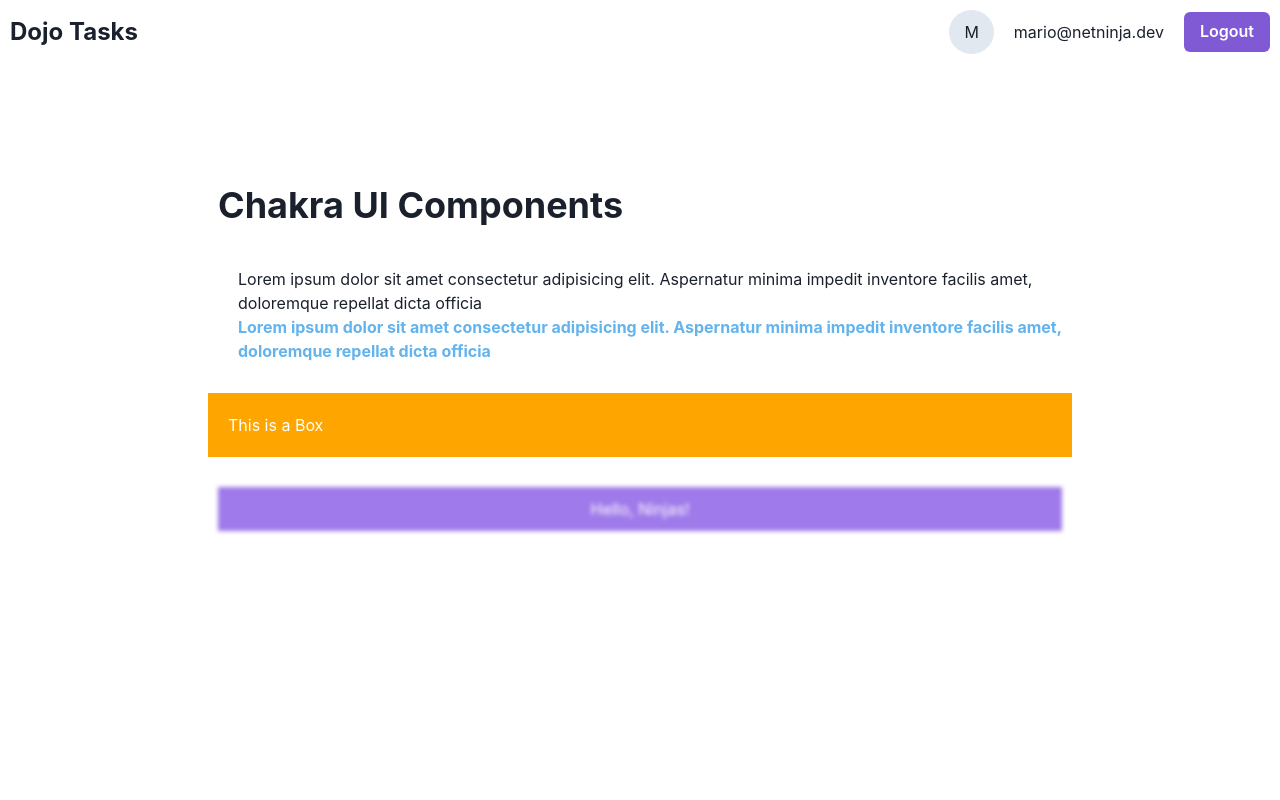
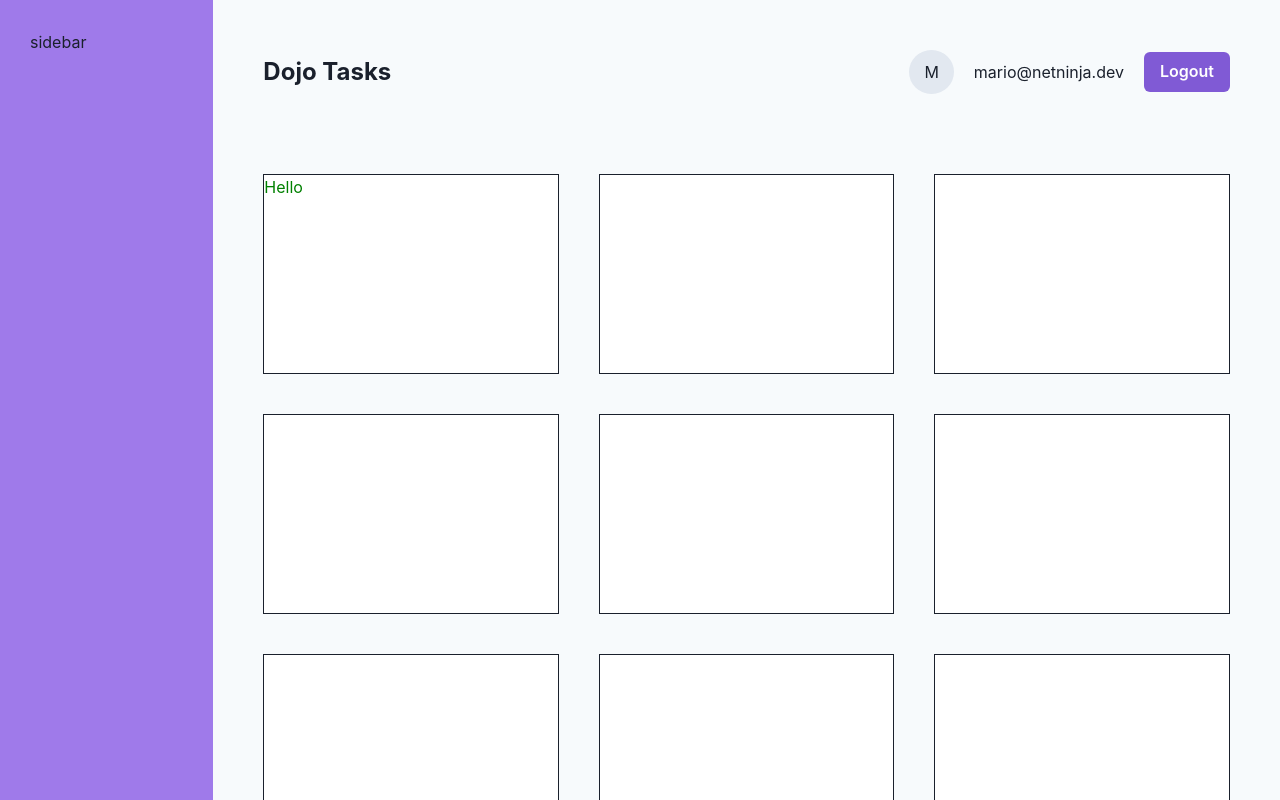
Before and after one commit to iamshaunjp/Chakra-UI-Crash-Course, a React (Vite) app: page / in a window 1280 px wide. Shown: the top 800 px of the page. Built offline with nearby package versions, Linux system fonts and the light colour scheme.

Commit message:
lesson-5

```diff
--- a/src/layouts/RootLayout.jsx
+++ b/src/layouts/RootLayout.jsx
@@ -1,3 +1,4 @@
+import { Grid, GridItem } from "@chakra-ui/react"
 import { Outlet } from "react-router-dom"
 
 // components
@@ -5,9 +6,27 @@ import Navbar from "../components/Navbar"
 
 export default function RootLayout() {
   return (
-    <div>
-      <Navbar />
-      <Outlet />
-    </div>
+    <Grid templateColumns="repeat(6, 1fr)" bg="gray.50">
+      {/* sidebar */}
+      <GridItem
+        as="aside"
+        colSpan={{ base: 6, lg: 2, xl: 1 }}
+        bg="purple.400"
+        minHeight={{ lg: '100vh' }}
+        p={{ base: '20px', lg: '30px' }}
+      >
+        <span>sidebar</span>
+      </GridItem>
+
+      {/* main content & navbar */}
+      <GridItem
+        as="main"
+        colSpan={{ base: 6, lg: 4, xl: 5 }}
+        p="40px"
+      >
+        <Navbar />
+        <Outlet />
+      </GridItem>
+    </Grid>
   )
 }
--- a/src/pages/Dashboard.jsx
+++ b/src/pages/Dashboard.jsx
@@ -1,32 +1,25 @@
-import { Box, Container, Heading, Text } from "@chakra-ui/react";
+import { Box, SimpleGrid, Text } from "@chakra-ui/react";
 
 export default function Dashboard() {
 
-  const boxStyles = {
-    p: "10px",
-    bg: "purple.400",
-    color: "white",
-    m: "10px",
-    textAlign: 'center',
-    ':hover': {
-      color: 'black',
-    },
-    filter: 'blur(2px)'
-  }
+  return (
+    <SimpleGrid p="10px" columns={4} spacing={10} minChildWidth={250}>
+      <Box bg="white" height="200px" border="1px solid">
+        <Text color={{ base: 'pink', md: 'blue', lg: 'green' }}>Hello</Text>
+      </Box>
+      <Box bg="white" height="200px" border="1px solid"></Box>
+      <Box bg="white" height="200px" border="1px solid"></Box>
+      <Box bg="white" height="200px" border="1px solid"></Box>
 
-  return (
-    <Container as="section" maxWidth="4xl" py="20px">
-      <Heading my="30px" p="10px">Chakra UI Components</Heading>
+      <Box bg="white" height="200px" border="1px solid"></Box>
+      <Box bg="white" height="200px" border="1px solid"></Box>
+      <Box bg="white" height="200px" border="1px solid"></Box>
+      <Box bg="white" height="200px" border="1px solid"></Box>
 
-      <Text marginLeft="30px">Lorem ipsum dolor sit amet consectetur adipisicing elit. Aspernatur minima impedit inventore facilis amet, doloremque repellat dicta officia</Text>
-
-      <Text ml="30px" color="blue.300" fontWeight="bold">Lorem ipsum dolor sit amet consectetur adipisicing elit. Aspernatur minima impedit inventore facilis amet, doloremque repellat dicta officia</Text>
-
-      <Box my="30px" p="20px" bg="orange">
-        <Text color="white">This is a Box</Text>
-      </Box>
-
-      <Box sx={boxStyles}>Hello, Ninjas!</Box>
-    </Container>
+      <Box bg="white" height="200px" border="1px solid"></Box>
+      <Box bg="white" height="200px" border="1px solid"></Box>
+      <Box bg="white" height="200px" border="1px solid"></Box>
+      <Box bg="white" height="200px" border="1px solid"></Box>
+    </SimpleGrid>
   )
 }
```
Also changed, not shown: src/components/Navbar.jsx (+0 -7 lines).
